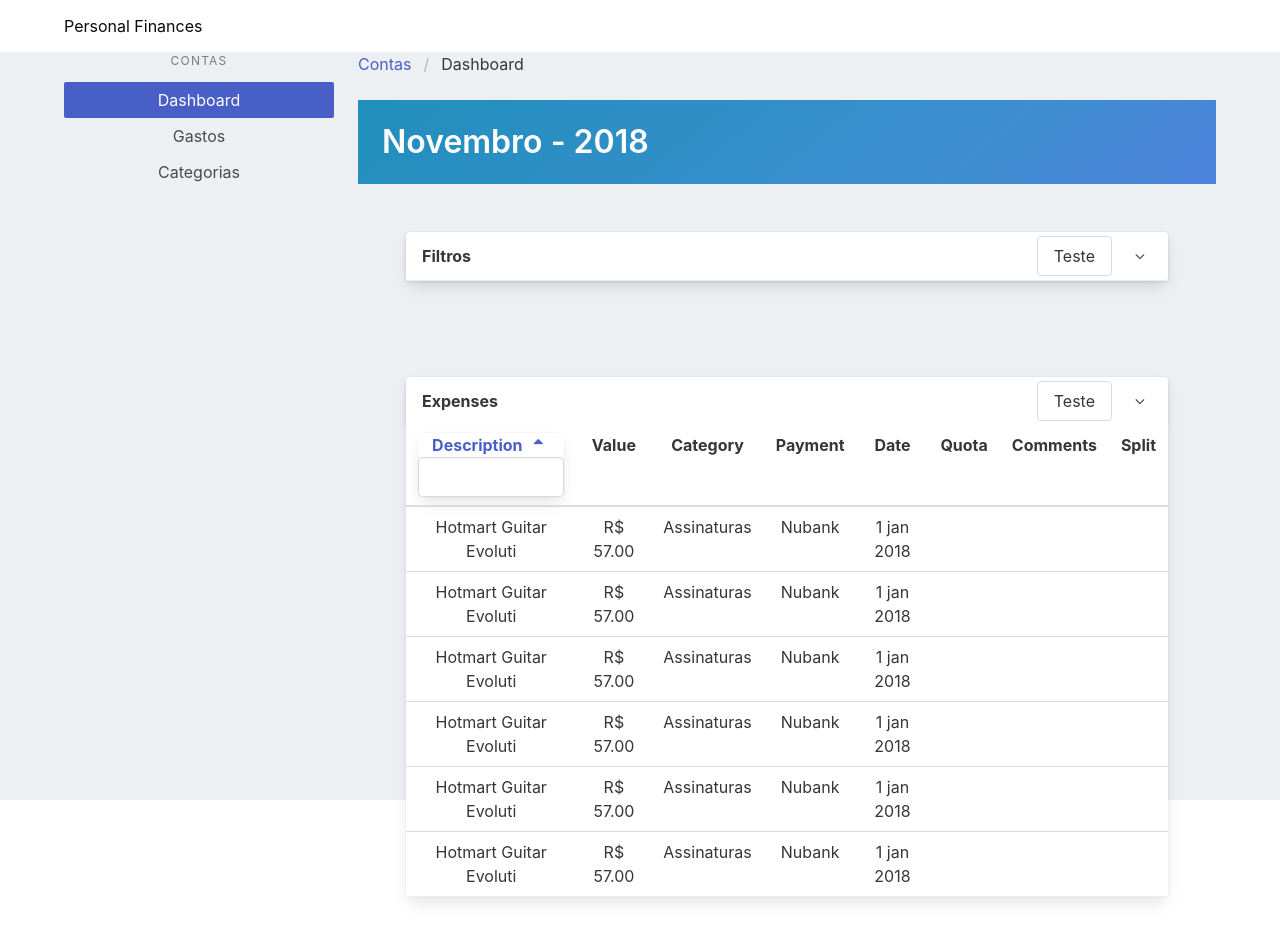
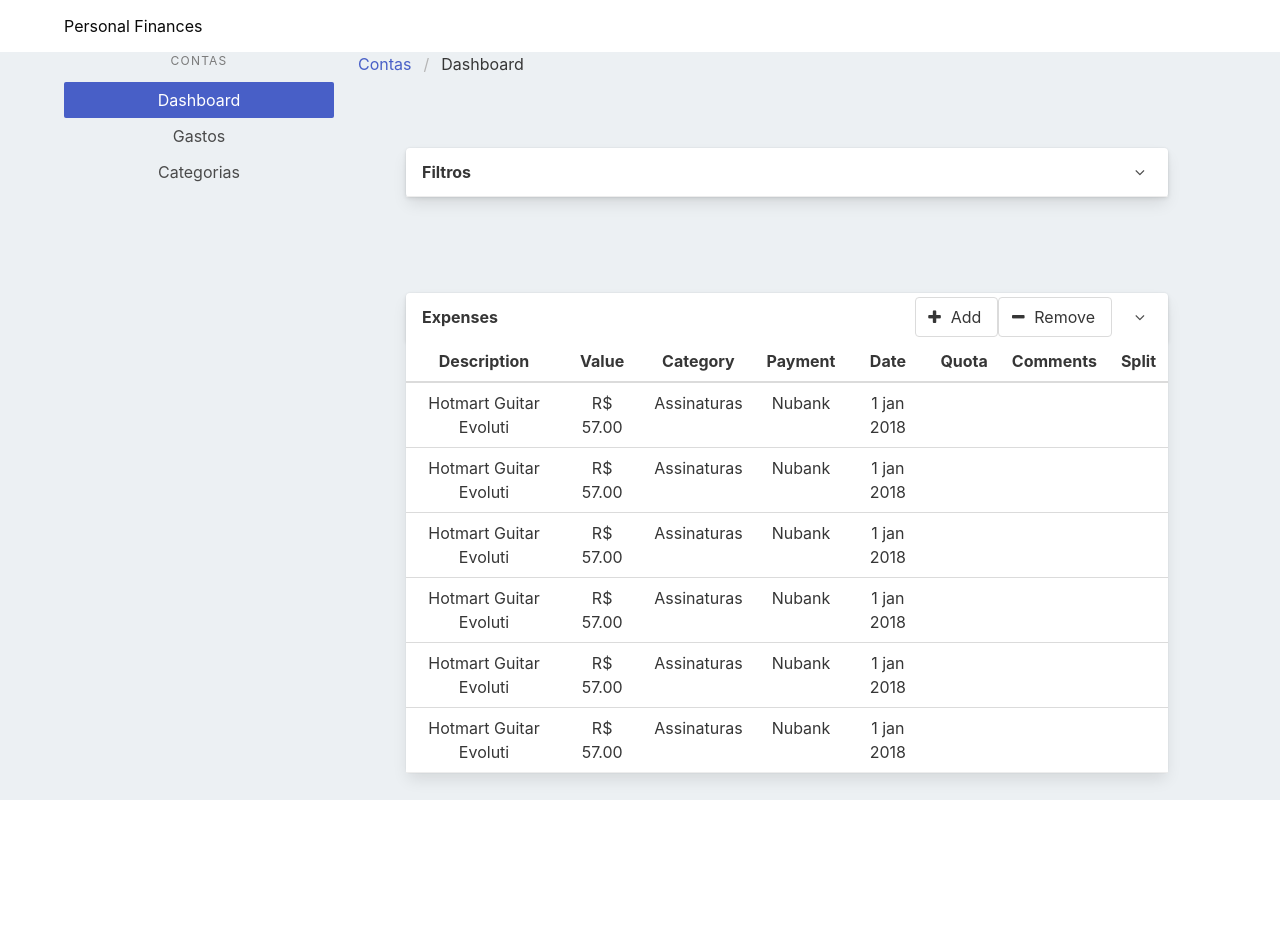
Before and after one commit to vitorog/personal-finances-dashboard, a React (Create React App) app in the folder frontend/: page /expenses in a window 1280 px wide. Shown: the top 942 px of the page. After the commit the page ends 833 px from the top, so only its background shows below. Built offline with nearby package versions, Linux system fonts and the light colour scheme.

Commit message:
Start implementation of "Add Expense" Add "Modal" layout component Remove unused code

```diff
--- a/frontend/package.json
+++ b/frontend/package.json
@@ -9,6 +9,7 @@
     "font-awesome": "^4.7.0",
     "i": "^0.3.6",
     "npm": "^6.4.1",
+    "prop-types": "^15.6.2",
     "react": "^16.5.2",
     "react-dom": "^16.5.2",
     "react-scripts": "1.1.5",
@@ -24,7 +25,9 @@
     "prettier-watch": "onchange '**/*.js' -- prettier --write {{changed}}"
   },
   "devDependencies": {
+    "husky": "^1.2.0",
     "onchange": "^5.1.2",
-    "prettier": "1.15.2"
+    "prettier": "1.15.2",
+    "pretty-quick": "^1.8.0"
   }
 }
--- a/frontend/src/App.js
+++ b/frontend/src/App.js
@@ -24,7 +24,6 @@ class App extends Component {
             </div>
             <div className="column is-9">
               <Breadcrumb />
-              <Dashboard />
               <Purchases />
             </div>
           </div>
--- a/frontend/src/feature/dashboard/Expenses.js
+++ b/frontend/src/feature/dashboard/Expenses.js
@@ -1,10 +1,12 @@
 import React, { Component } from "react";
 import Card from "../layout/Card";
+import Modal from "../layout/Modal";
 
 class Purchases extends Component {
   constructor(props) {
     super(props);
     this.state = {
+      isAddModalVisible: false,
       purchases: [
         {
           description: "Hotmart Guitar Evoluti",
@@ -56,6 +58,12 @@ class Purchases extends Component {
         }
       ]
     };
+
+    this.toggleAddModal = this.toggleAddModal.bind(this);
+  }
+
+  toggleAddModal() {
+    this.setState({isAddModalVisible: !this.state.isAddModalVisible})
   }
 
   render() {
@@ -65,8 +73,10 @@ class Purchases extends Component {
           <Card title="Filtros" />
         </section>
         <section className="section">
-          <Card title="Expenses">{this.renderPurchases()}</Card>
+          <Card title="Expenses"
+                actions={[{text: 'Add', icon: 'fa-plus', callback: this.toggleAddModal}, {text: 'Remove', icon: 'fa-minus'}]}>{this.renderPurchases()}</Card>
         </section>
+        <Modal title="Add Expense" isVisible={this.state.isAddModalVisible} toggleModal={this.toggleAddModal}/>
       </div>
     );
   }
@@ -76,23 +86,7 @@ class Purchases extends Component {
       <table className="table is-fullwidth">
         <thead>
           <tr>
-            <th>
-              <nav className="panel">
-                <div>
-                  <a
-                    onClick={() => {
-                      console.log("HERE");
-                    }}
-                  >
-                    Description{" "}
-                    <span className="icon">
-                      <i className="fa fa-sort-asc" />
-                    </span>
-                  </a>
-                </div>
-                <input className="input" />
-              </nav>
-            </th>
+            <th>Description</th>
             <th>Value</th>
             <th>Category</th>
             <th>Payment</th>
--- a/frontend/src/feature/layout/Card.js
+++ b/frontend/src/feature/layout/Card.js
@@ -1,4 +1,5 @@
 import React, { Component } from "react";
+import PropTypes from 'prop-types';
 
 class Card extends Component {
   constructor(props) {
@@ -22,9 +23,16 @@ class Card extends Component {
         <header className="card-header">
           <p className="card-header-title">{this.props.title}</p>
           <nav className="level">
-            <div className="level-item">
-              <button className="button">Teste</button>
-            </div>
+            {this.props.actions.map(action =>
+              (<div className="level-item">
+                <a className="button" onClick={action.callback}>
+                  <span className="icon is-small">
+                    <i className={"fa " + action.icon}/>
+                  </span>
+                  <span>{action.text}</span>
+                </a>
+              </div>)
+            )}
             <a
               href="#"
               className="card-header-icon"
@@ -50,4 +58,18 @@ class Card extends Component {
   }
 }
 
+Card.propTypes = {
+  title: PropTypes.string,
+  actions: PropTypes.arrayOf(PropTypes.shape({
+    text: PropTypes.string.isRequired,
+    action: PropTypes.string.isRequired,
+    callback: PropTypes.func.isRequired
+  }))
+};
+
+// Specifies the default values for props:
+Card.defaultProps = {
+  actions: [],
+};
+
 export default Card;
--- /dev/null
+++ b/frontend/src/feature/layout/Modal.js
@@ -0,0 +1,41 @@
+import React, {Component} from 'react';
+import PropTypes from 'prop-types';
+
+class Modal extends Component {
+  constructor(props) {
+    super(props);
+  }
+
+  render() {
+    return (
+      <div className={"modal " + (this.props.isVisible ? "is-active" : "")}>
+        <div className="modal-background"/>
+        <div className="modal-card">
+          <header className="modal-card-head">
+            <p className="modal-card-title">{this.props.title}</p>
+            <button className="delete" aria-label="close" onClick={this.props.toggleModal}/>
+          </header>
+          <section className="modal-card-body">
+            {this.props.children}
+          </section>
+          <footer className="modal-card-foot">
+            {this.props.buttons.map(btn => <button className="button" onClick={btn.callback}/>)}
+            <button className="button" onClick={this.props.toggleModal}>Close</button>
+          </footer>
+        </div>
+      </div>
+    )
+  }
+}
+
+Modal.propTypes = {
+  isVisible: PropTypes.bool.isRequired,
+  toggleModal: PropTypes.func.isRequired,
+  buttons: PropTypes.array
+};
+
+Modal.defaultProps = {
+  buttons: []
+};
+
+export default Modal;
```
Also changed, not shown: 1 other file (tests, documents, lock files or other folders).
